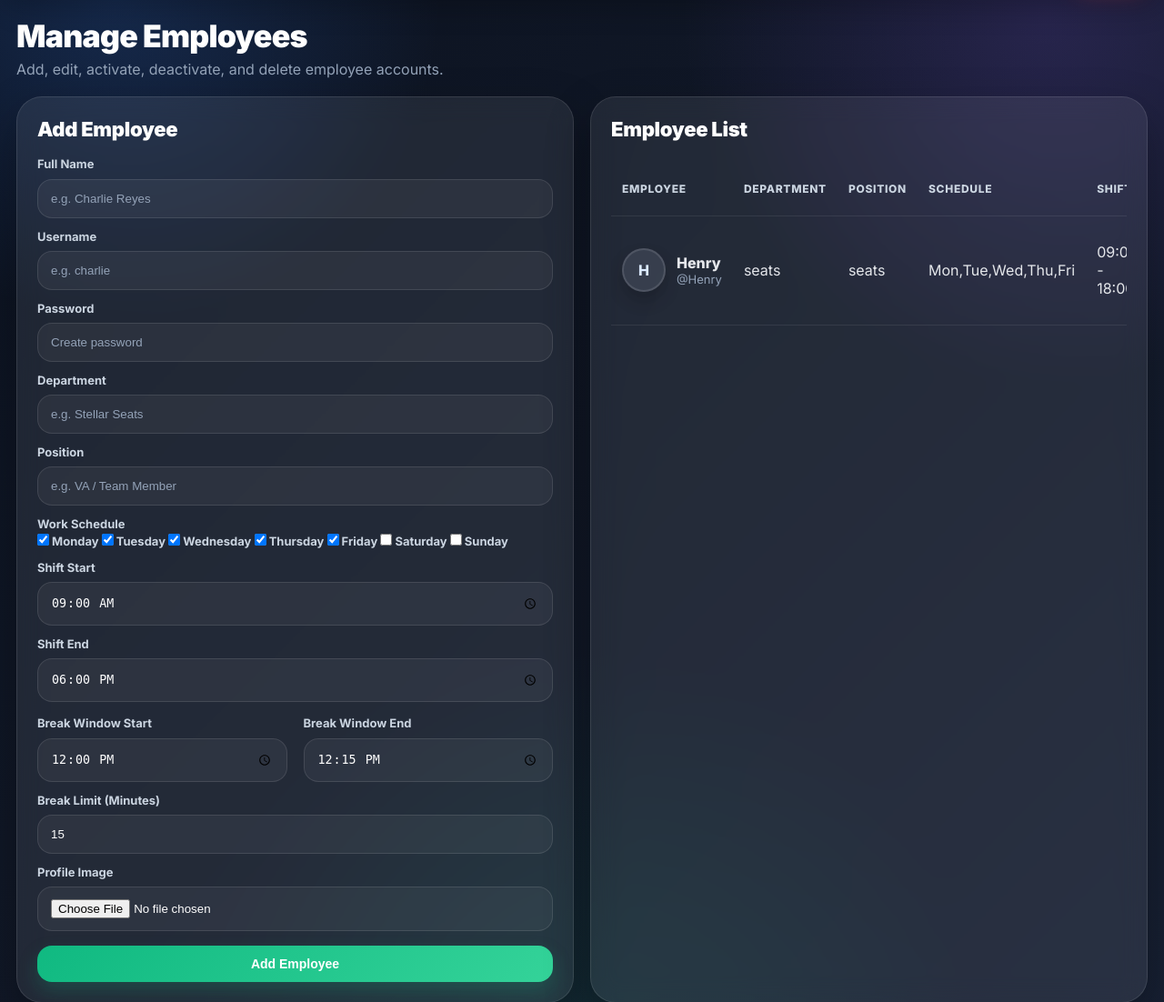
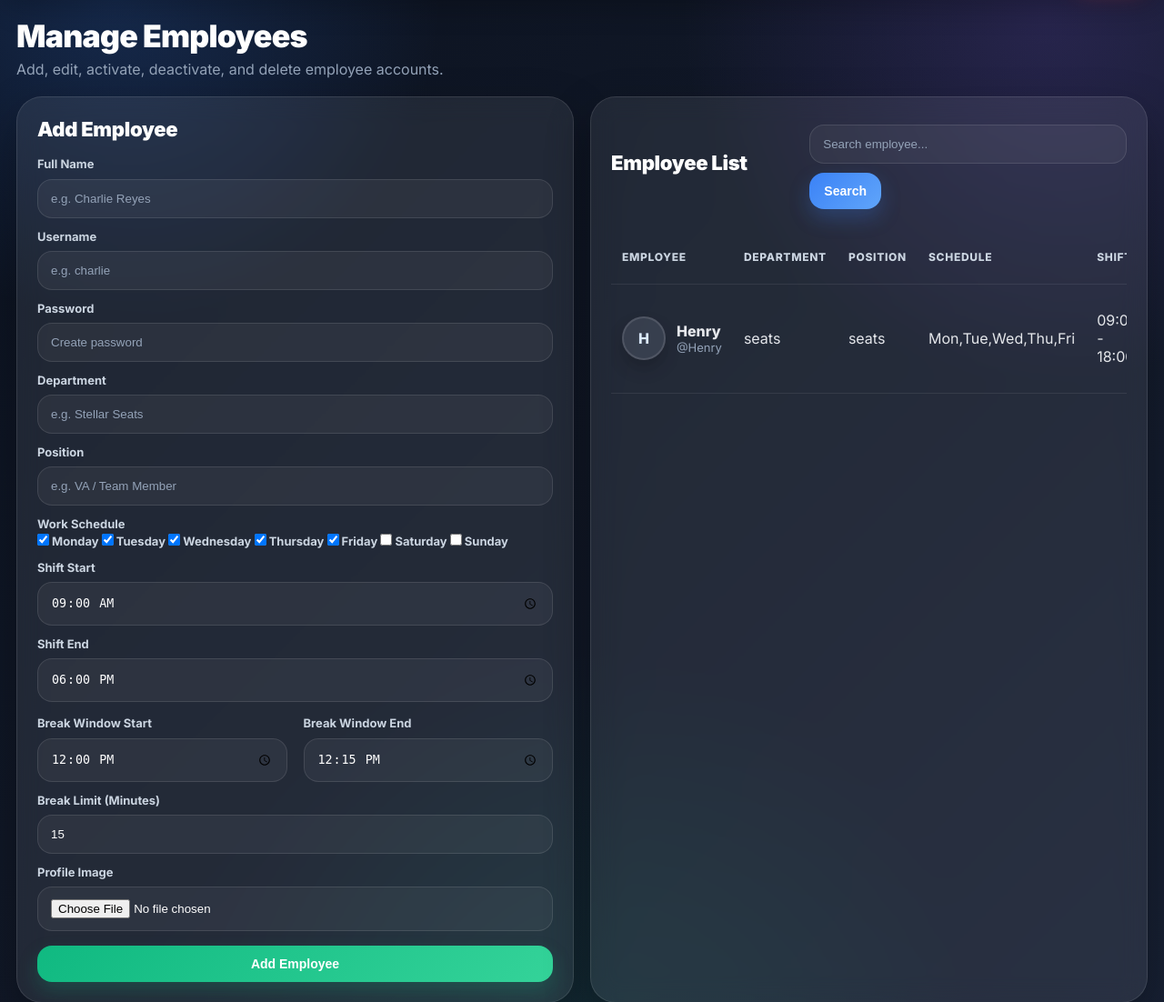
Before and after one commit to henryacosta401-prog/attendance-web, a Flask app: page /admin/employees in a window 1280 px wide. Shown: the part 135-1237 px from the top of the page at 91% size. Run offline with Flask 3, Linux system fonts and the light colour scheme; a user stored in the database is signed in; data comes from the database, SQL or seed files in the repository; some libraries are stand-ins or nearby versions.

Commit message:
Add employee search to manage employees

```diff
--- a/app.py
+++ b/app.py
@@ -2538,13 +2538,34 @@ def manage_employees():
         flash("Employee added successfully.", "success")
         return redirect(url_for("manage_employees"))
 
-    employees = fetchall("""
+    employee_search = request.args.get("search", "").strip()
+    sql = """
         SELECT * FROM users
         WHERE role = 'employee'
-        ORDER BY id DESC
-    """)
-
-    return render_template("manage_employees.html", employees=employees, weekday_options=WEEKDAY_OPTIONS)
+    """
+    params = []
+
+    if employee_search:
+        sql += """
+            AND (
+                LOWER(full_name) LIKE ?
+                OR LOWER(username) LIKE ?
+                OR LOWER(COALESCE(department, '')) LIKE ?
+                OR LOWER(COALESCE(position, '')) LIKE ?
+            )
+        """
+        search_like = f"%{employee_search.lower()}%"
+        params.extend([search_like, search_like, search_like, search_like])
+
+    sql += " ORDER BY id DESC"
+    employees = fetchall(sql, params)
+
+    return render_template(
+        "manage_employees.html",
+        employees=employees,
+        weekday_options=WEEKDAY_OPTIONS,
+        employee_search=employee_search
+    )
 
 
 @app.route("/admin/edit-employee/<int:user_id>", methods=["GET", "POST"])
--- a/templates/manage_employees.html
+++ b/templates/manage_employees.html
@@ -68,7 +68,16 @@
     </div>
 
     <div class="card">
-        <div class="section-title">Employee List</div>
+        <div style="display:flex;justify-content:space-between;align-items:center;gap:12px;flex-wrap:wrap;margin-bottom:14px;">
+            <div class="section-title" style="margin-bottom:0;">Employee List</div>
+            <form method="GET" style="display:flex;gap:10px;align-items:center;flex-wrap:wrap;">
+                <input class="input" type="text" name="search" value="{{ employee_search }}" placeholder="Search employee..." style="min-width:260px;">
+                <button class="btn btn-primary" type="submit">Search</button>
+                {% if employee_search %}
+                    <a class="btn btn-gray" href="{{ url_for('manage_employees') }}">Clear</a>
+                {% endif %}
+            </form>
+        </div>
         {% if employees %}
             <div style="overflow-x:auto;">
                 <table>
@@ -130,7 +139,7 @@
                 </table>
             </div>
         {% else %}
-            <p class="muted">No employees yet.</p>
+            <p class="muted">{% if employee_search %}No employees matched your search.{% else %}No employees yet.{% endif %}</p>
         {% endif %}
     </div>
 </div>
```
